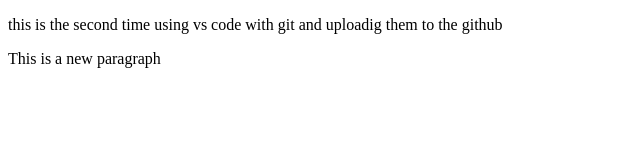
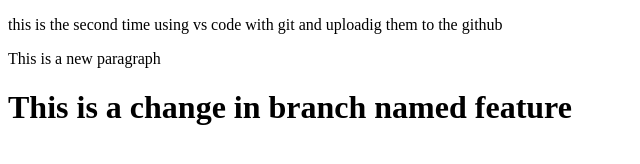
Before and after one commit to Ashar-create/localrepo, a plain HTML site: page index.html in a window 1280 px wide. Shown: the whole page, without its empty margins (0-640 px from the left). Drawn offline with Linux system fonts and the light colour scheme.

Commit message:
add a new feature

```diff
--- a/index.html
+++ b/index.html
@@ -8,5 +8,6 @@
 </head>
 <body>
     <p>This is a new paragraph</p>
+    <h1>This is a change in branch named feature</h1>
 </body>
 </html>
```
